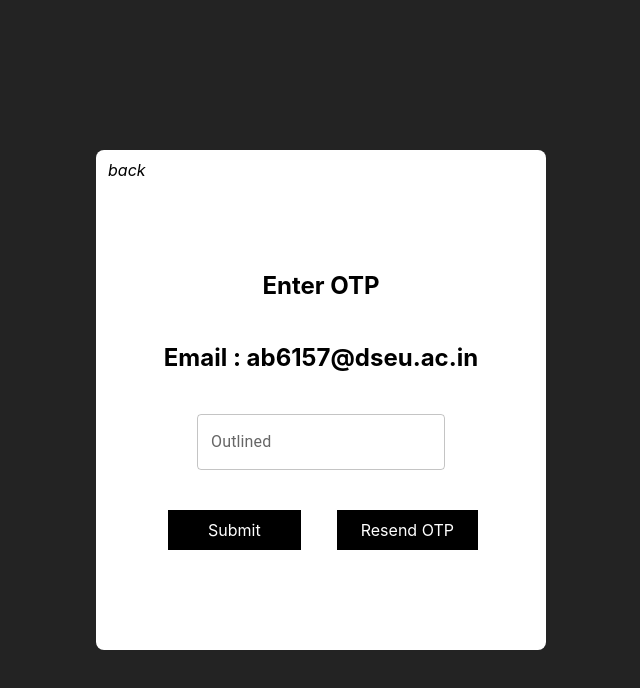
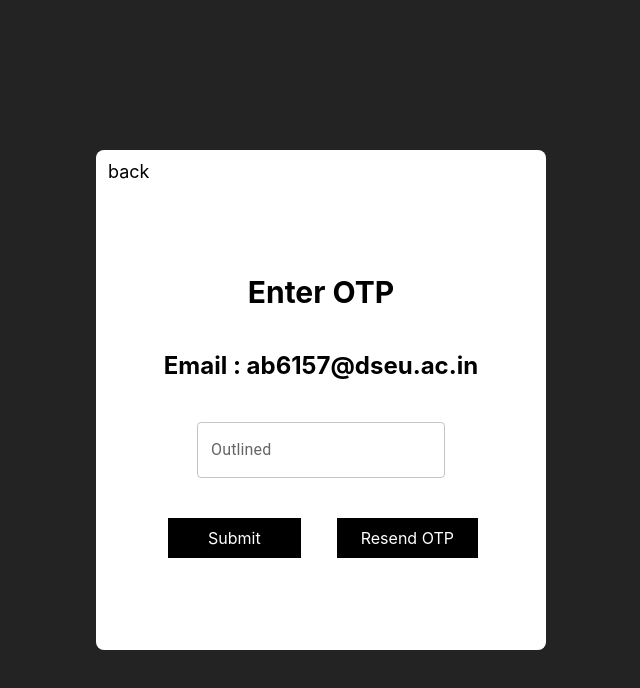
Before and after one commit to anantbansa1/ProjectPluton, a React (Create React App) app: page / in a window 1280 px wide. Shown: the top 688 px of the page, without its empty margins (319-959 px from the left). Built offline with nearby package versions, Linux system fonts and the light colour scheme.

Commit message:
tenth commit

```diff
--- a/src/components/Changepassotp.js
+++ b/src/components/Changepassotp.js
@@ -24,11 +24,11 @@ export default function Changepassotp(props) {
     <div>
       <div className="flex bg-[#232323] items-center justify-center h-[100vh]">
         <div className="flex w-[450px] h-[500px] rounded-lg bg-white m-auto flex-col ">
-          <div className="flex justify-start mx-3 my-2">
-            <button onClick={Back_OTP} className="hover:underline"><p className="italic">back</p></button>
+          <div className="flex justify-start mx-3 my-2 text-lg">
+            <button onClick={Back_OTP} className="hover:underline">back</button>
           </div>
           <div className="flex justify-center flex-col items-center">
-            <div className="flex font-bold text-2xl text-center  mt-[10vh] ">
+            <div className="flex font-bold text-3xl text-center  mt-[10vh] ">
               Enter OTP
             </div>
             <div className="flex font-bold text-2xl  mt-[5vh] ">
```
